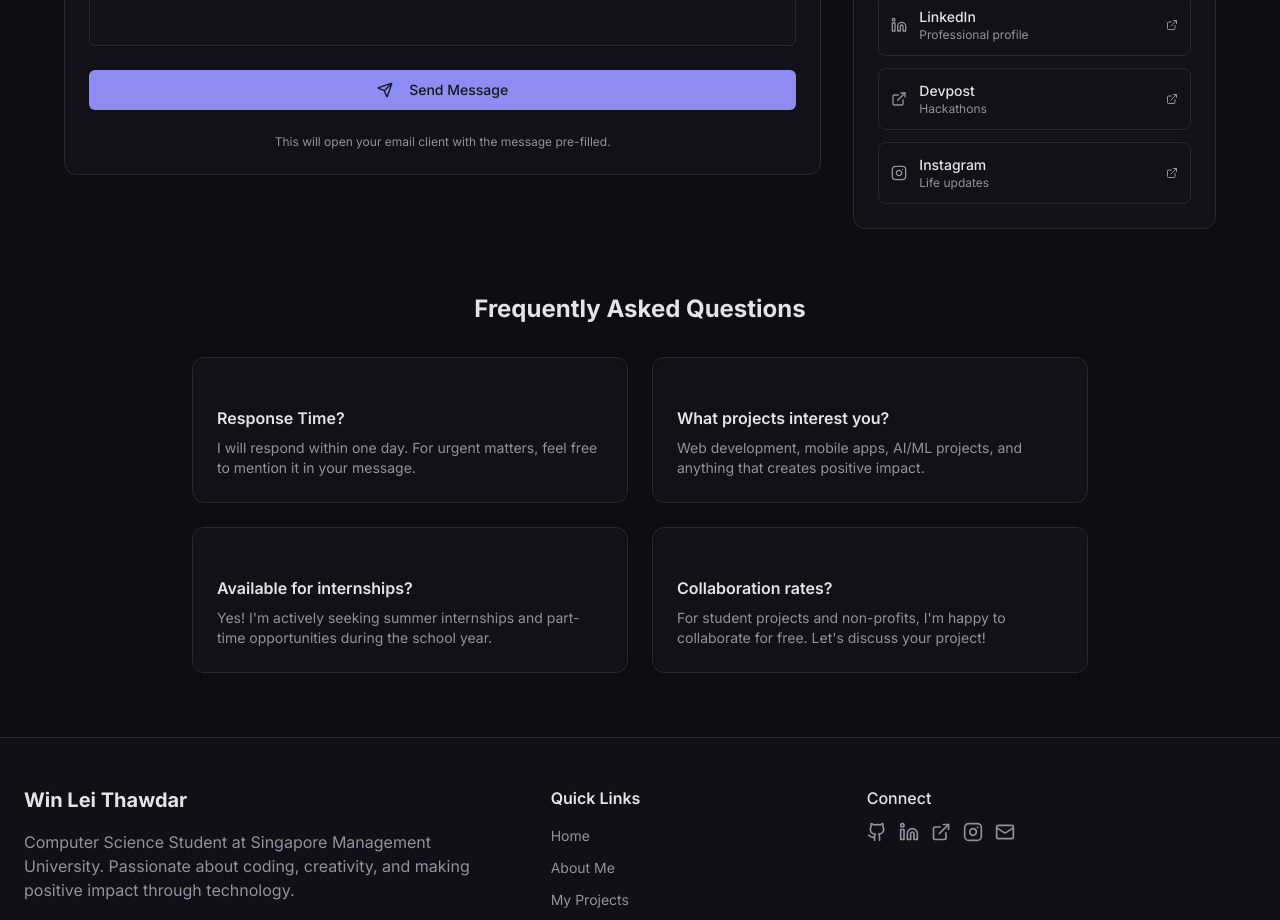
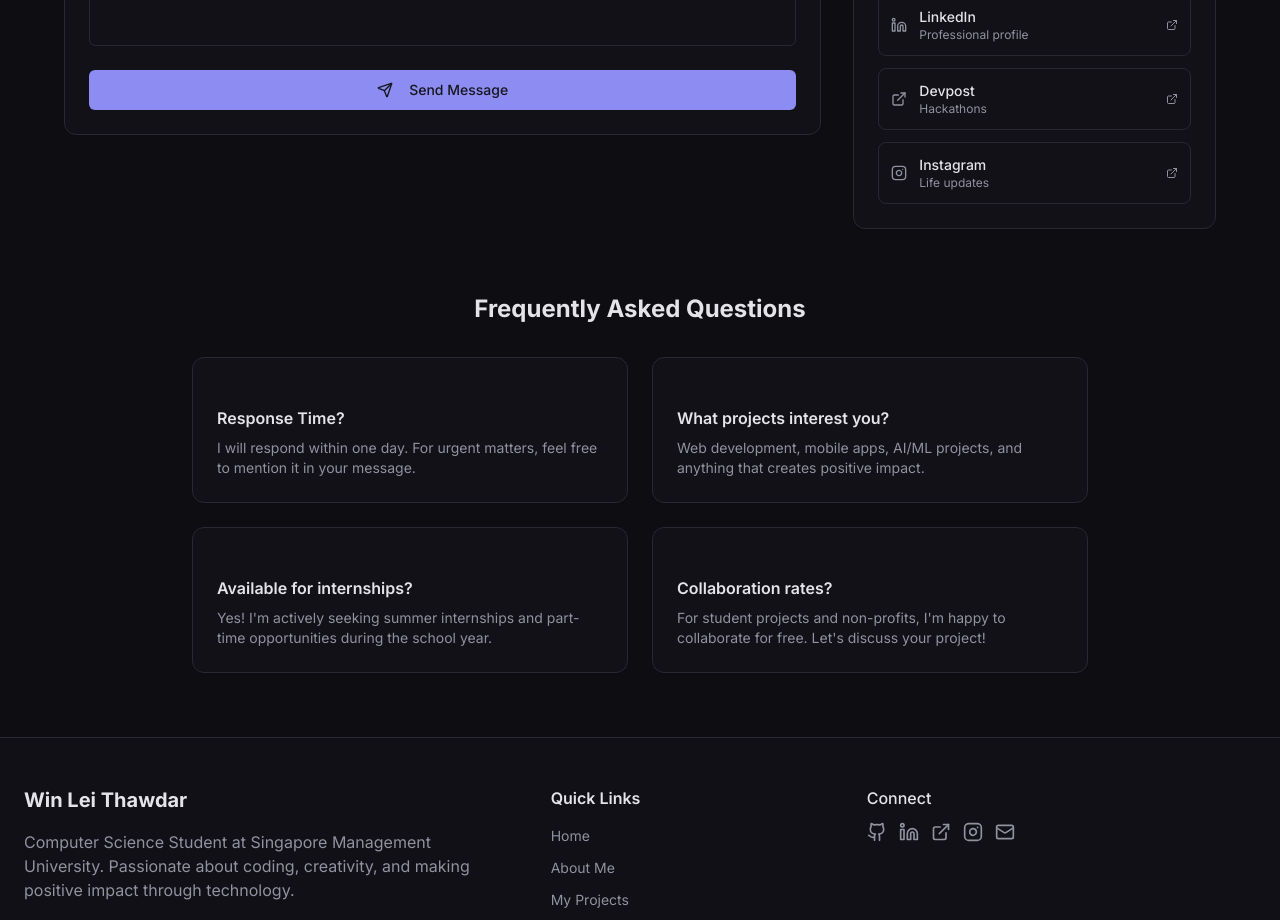
Before and after one commit to wltdwinnie/portfolio, a Next.js app in the folder portfolio/: page /contact in a window 1280 px wide. Shown: the part 1040-1960 px from the top of the page. Built offline with nearby package versions, Linux system fonts and the light colour scheme.

Commit message:
fix: remove email client instruction

```diff
--- a/portfolio/src/components/contact.tsx
+++ b/portfolio/src/components/contact.tsx
@@ -190,9 +190,6 @@ export function Contact() {
                     )}
                   </Button>
 
-                  <p className="text-xs text-muted-foreground text-center">
-                    This will open your email client with the message pre-filled.
-                  </p>
                 </form>
               </CardContent>
             </Card>
```
